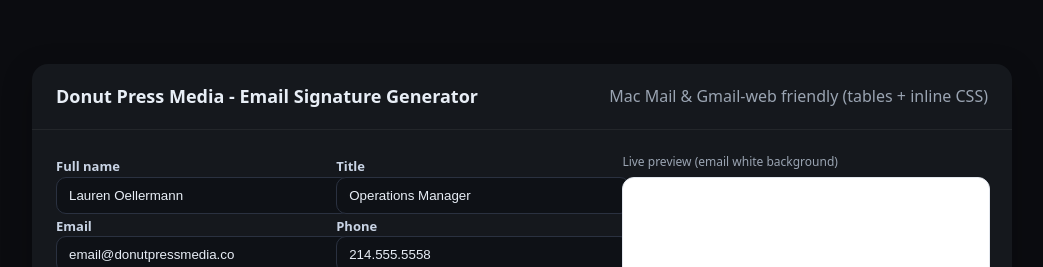
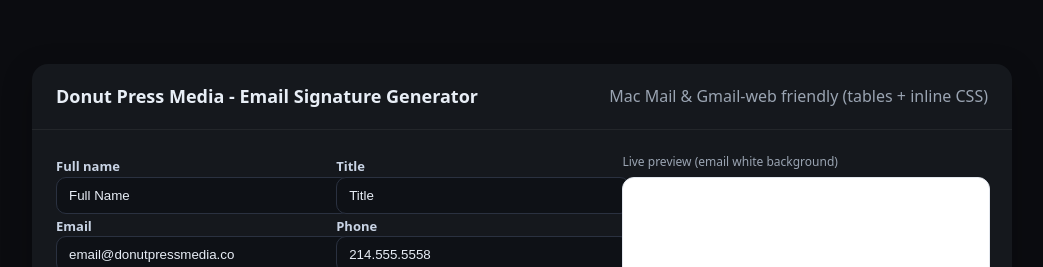
Before and after one commit to lauren-donutnews/signature-generator, a plain HTML site: page index.html in a window 1280 px wide. Shown: the top 267 px of the page, without its empty margins (118-1161 px from the left). Drawn offline with Linux system fonts and the light colour scheme.

Commit message:
Update index.html

```diff
--- a/index.html
+++ b/index.html
@@ -223,8 +223,8 @@
 
     // Prefill with DPM defaults
     (function demo(){
-      $('#name').value = 'Lauren Oellermann';
-      $('#title').value = 'Operations Manager';
+      $('#name').value = 'Full Name';
+      $('#title').value = 'Title';
       $('#email').value = 'email@donutpressmedia.co';
       $('#phone').value = '214.555.5558';
       $('#website').value = 'https://thedonut.co';
```
